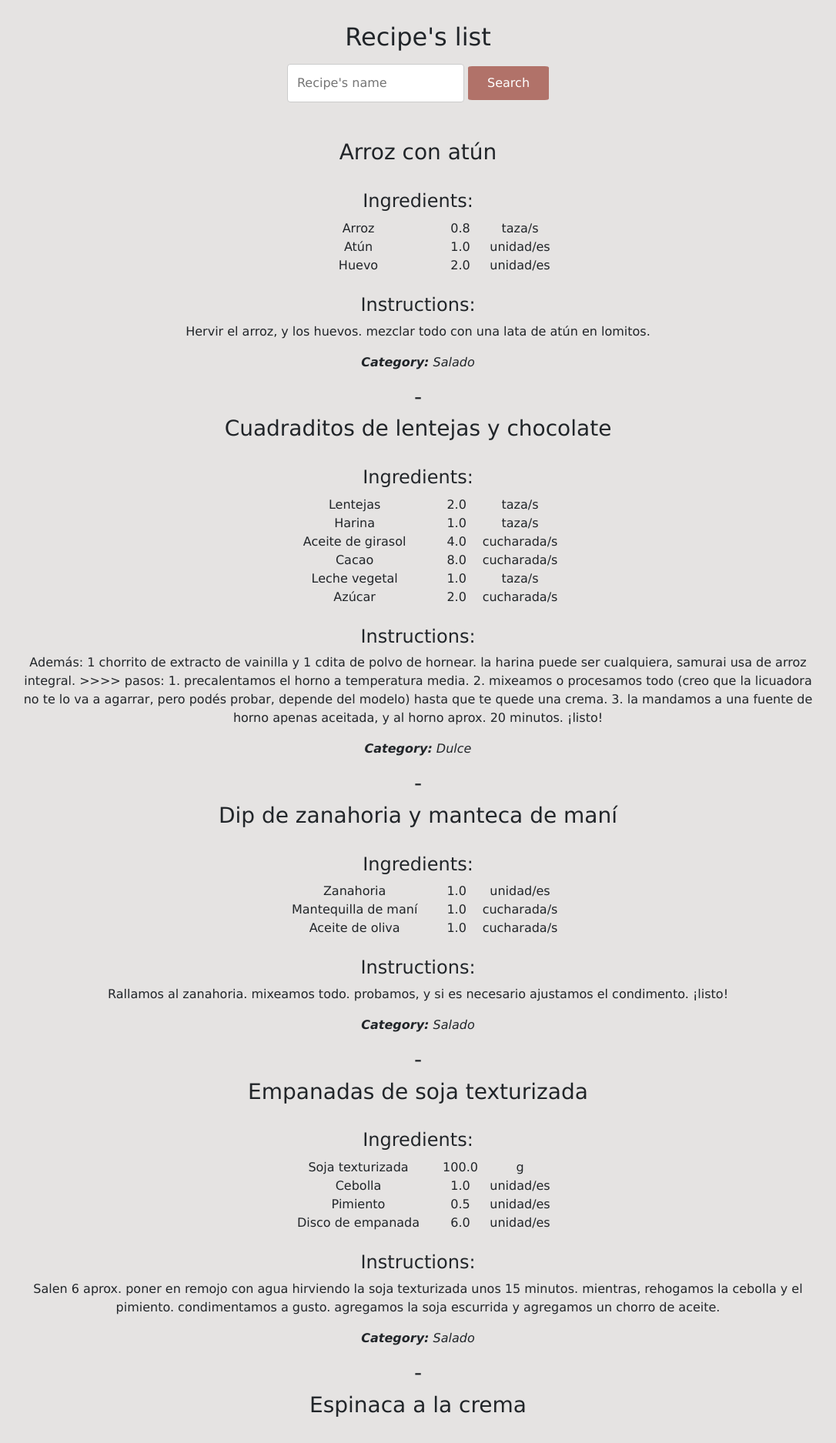
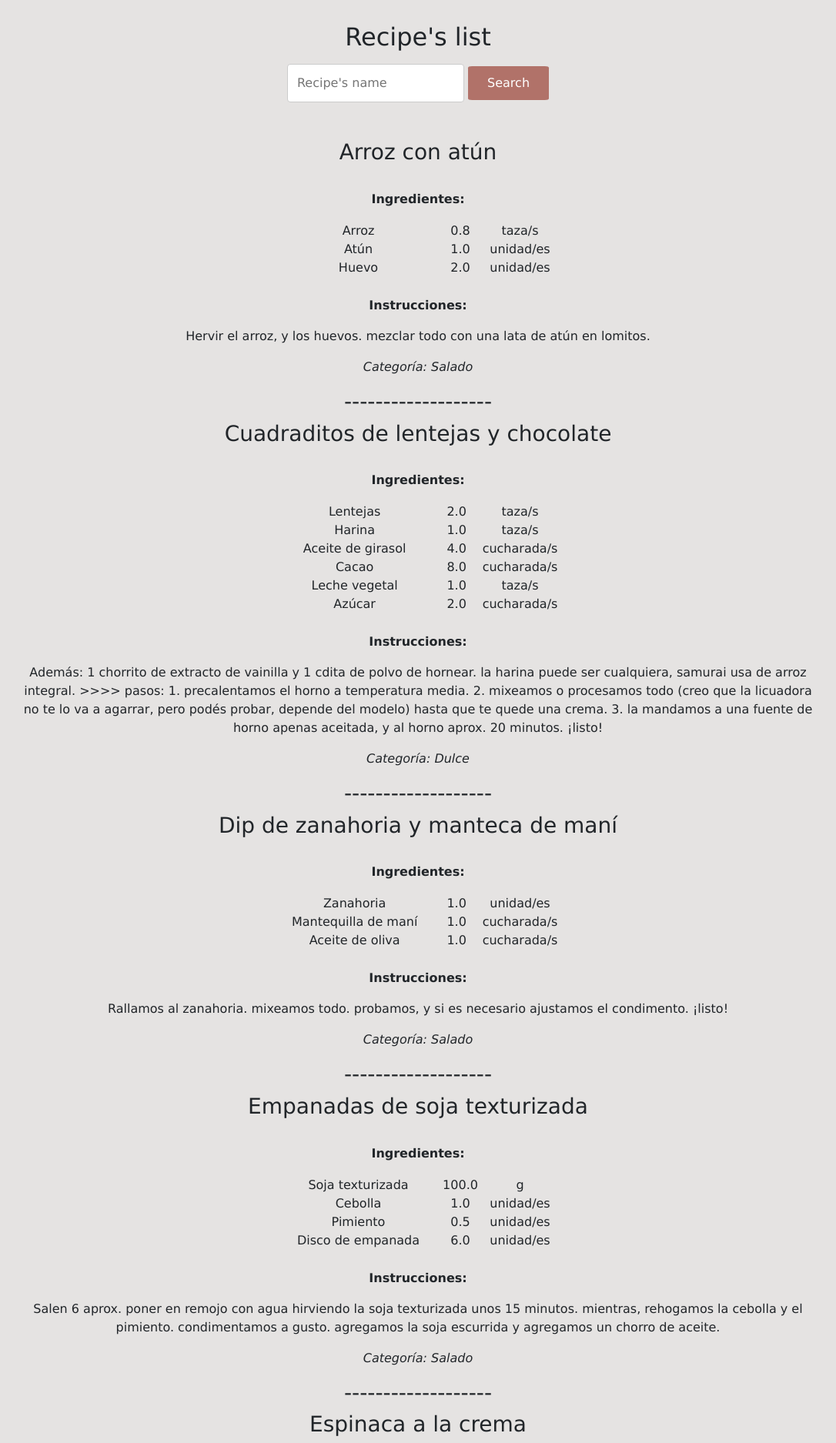
Before and after one commit to maypochettino/letscook, a Flask app: page /recipeslist in a window 1280 px wide. Shown: the part 345-2220 px from the top of the page at 77% size, without its empty margins (97-1183 px from the left). Run offline with Flask 2, Linux system fonts and the light colour scheme; a user stored in the database is signed in; some libraries are stand-ins or nearby versions.

Commit message:
actualizacion recetas

```diff
--- a/app.py
+++ b/app.py
@@ -308,11 +308,14 @@ def addrecipe():
         data_ingredients = db.execute('SELECT name FROM ingredients')
         ingredients = [i[0] for i in data_ingredients]
 
-        for i, a, m in zip(ingredient,amount,measure):
-
-            if i not in ingredients:
+        for i in ingredient:
+            if i.capitalize() in ingredients:
+                pass
+            else:
                 db.execute("INSERT INTO ingredients (name) VALUES (?)", [i.capitalize()])
                 conexion.commit()
+
+        for i, a, m in zip(ingredient,amount,measure):
 
             ingredient_id=db.execute("SELECT id FROM ingredients WHERE name=?", [i.capitalize()]).fetchone()
 
--- a/templates/recipeslist.html
+++ b/templates/recipeslist.html
@@ -16,7 +16,7 @@
         {% for recipe in resultRecipes %}
         <h3>{{ recipe["name"][0] }}</h3>
         <br>
-        <h4>Ingredients:</h4>
+        <p><strong>Ingredientes:</strong></p>
         <div class="divcenter">
             <table class="">
                 <tbody>
@@ -41,10 +41,10 @@
             </table>
 
             <br>
-            <h4>Instructions:</h4>
+            <p><strong>Instrucciones:</strong></p>
             <p>{{ recipe["instructions"][0] }}</p>
-            <p><em><strong>Category:</strong> {{ recipe["category"][0] }}</em></p>
-            <h3>-</h3>
+            <p><em>Categoría: {{ recipe["category"][0] }}</em></p>
+            <h3>-------------------</h3>
         </div>
         {% endfor %}
 
```
Also changed, not shown: templates/whatcook.html (+4 -4 lines), recipes.db.
